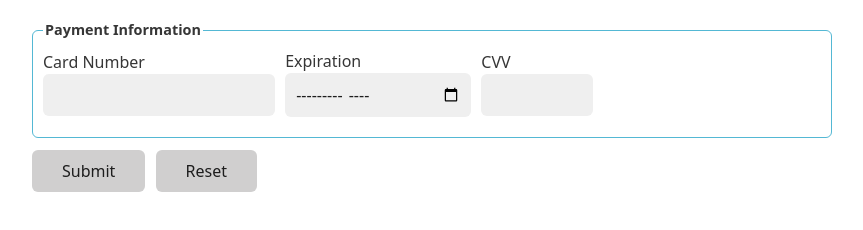
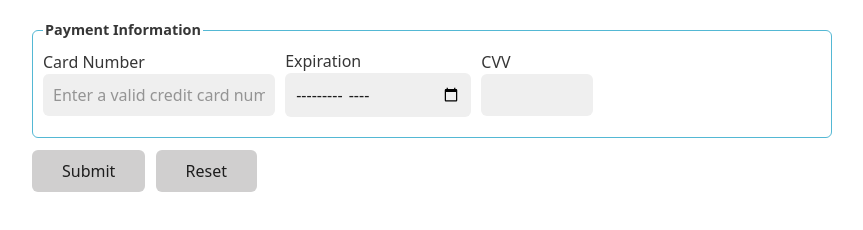
Before and after one commit to cs280fa22-homework/payment-app-sunsh1ne4ever, a plain HTML site: page index.html in a window 1280 px wide. Shown: the whole page, without its empty margins (208-1071 px from the left). Drawn offline with nearby package versions, Linux system fonts and the light colour scheme.

Commit message:
added credit card message

```diff
--- a/index.html
+++ b/index.html
@@ -22,7 +22,7 @@
             type="text"
             id="cnumber"
             name="cnumber"
-            placeholder=""
+            placeholder="Enter a valid credit card number"
             minlength="13"
             maxlength="16"
             pattern="[0-9]{13,16}"
```
